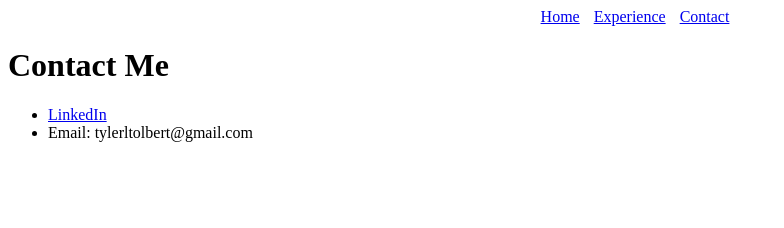
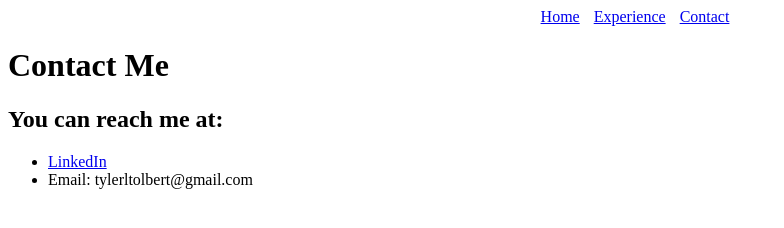
Before and after one commit to ttolbert8/ttolbert8.github.io, a plain HTML site: page WA/Week3/contact.html in a window 1280 px wide. Shown: the whole page, without its empty margins (0-784 px from the left). Drawn offline with Linux system fonts and the light colour scheme.

Commit message:
Final Push Week 3

```diff
--- a/WA/Week3/contact.html
+++ b/WA/Week3/contact.html
@@ -30,6 +30,7 @@
             <h1>Contact Me</h1>
         </header>
         <section>
+            <h2>You can reach me at:</h2>
             <ul>
                 <li><a href="https://www.linkedin.com/in/tyler-tolbert/">LinkedIn</a></li>
                 <li>Email: tylerltolbert@gmail.com</li>
```
